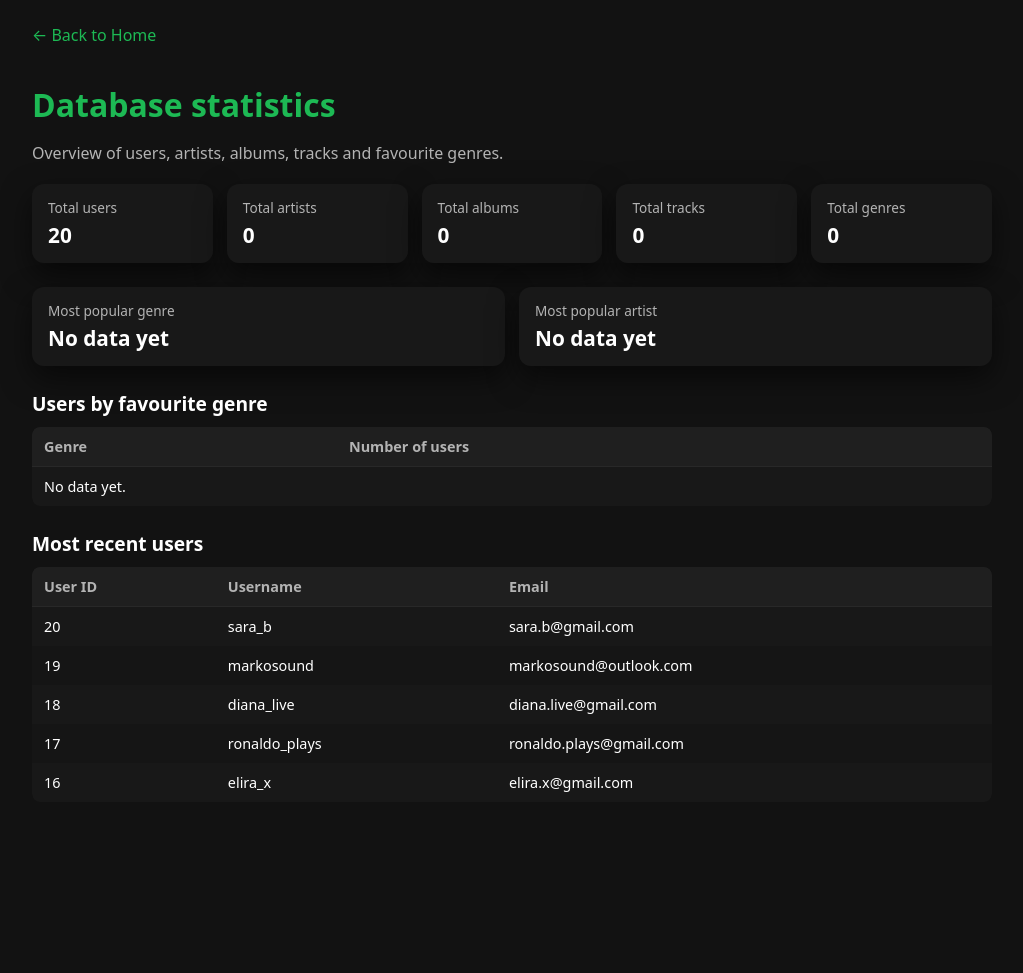
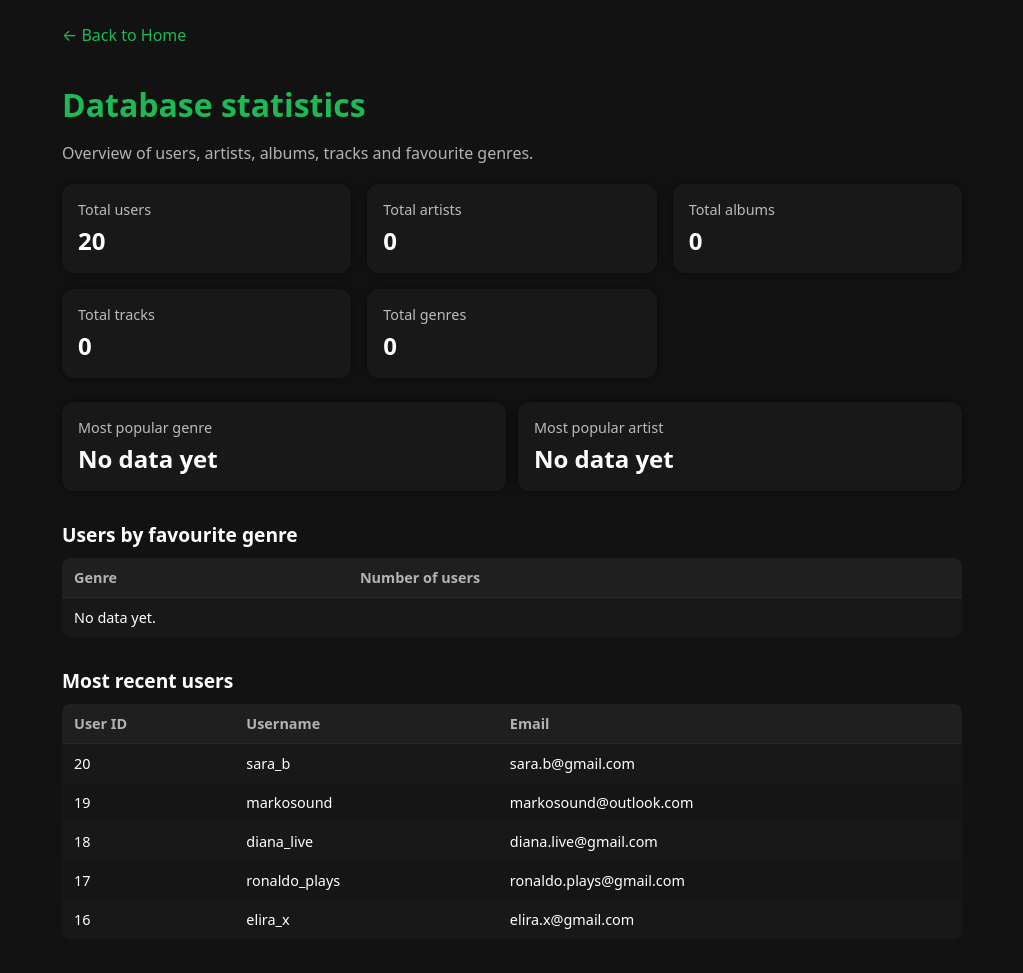
Before and after one commit to just-sabyr/db_project, a Flask app: page /stats in a window 1280 px wide. Shown: the whole page, without its empty margins (128-1151 px from the left). Before the commit the page ends 792 px from the top, so only its background shows below. Run offline with Flask 3, Linux system fonts and the light colour scheme; data comes from the database, SQL or seed files in the repository; data that the repository does not hold is empty.

Commit message:
added the styling of the artist statistics page

```diff
--- a/flask_setup/static/users.css
+++ b/flask_setup/static/users.css
@@ -314,3 +314,60 @@ tr:hover {
     font-size: 1.2rem;
     color: #ffffff;
 }
+
+/* Artist Statistics Page */
+
+.stats-title {
+    text-align: center;
+    font-size: 2rem;
+    margin-top: 30px;
+    color: #fff;
+}
+
+.stats-page {
+    max-width: 900px;
+    margin: auto;
+}
+
+.stats-grid {
+    display: grid;
+    grid-template-columns: repeat(auto-fit, minmax(250px, 1fr));
+    gap: 16px;
+    margin-top: 20px;
+}
+
+.stats-grid-small {
+    display: grid;
+    grid-template-columns: repeat(auto-fit, minmax(150px, 1fr));
+    gap: 12px;
+    margin-bottom: 20px;
+}
+
+.stat-card {
+    background-color: #181818;
+    padding: 16px;
+    border-radius: 12px;
+    box-shadow: 0 0 12px rgba(0, 0, 0, 0.45);
+}
+
+.stat-card.wide {
+    grid-column: span 2;
+}
+
+.stat-label {
+    color: #bbbbbb;
+    font-size: 0.9rem;
+    margin-bottom: 5px;
+}
+
+.stat-value {
+    font-size: 1.5rem;
+    font-weight: bold;
+    color: #ffffff;
+}
+
+.stats-section {
+    margin: 30px 0 10px;
+    color: #fff;
+    font-size: 1.3rem;
+}
```
